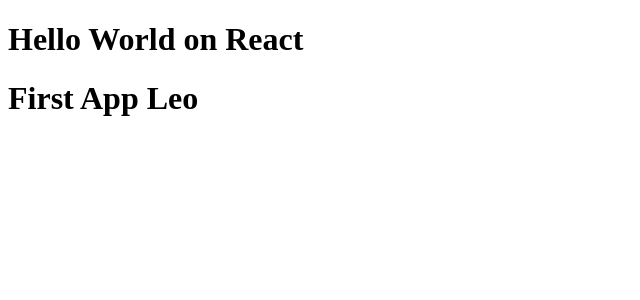
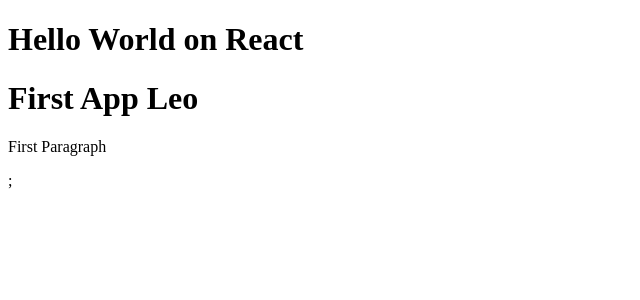
Before and after one commit to EsteMaeLeo/React-_0_ex_course_1, a React (Vite) app in the folder 03-counter-app-vite/: page / in a window 1280 px wide. Shown: the top 300 px of the page, without its empty margins (0-640 px from the left). Built offline with nearby package versions, Linux system fonts and the light colour scheme.

Commit message:
initial new changes

```diff
--- a/03-counter-app-vite/src/FirstApp.jsx
+++ b/03-counter-app-vite/src/FirstApp.jsx
@@ -1,3 +1,8 @@
 export const FirstApp = () => {
-  return <h1>First App Leo</h1>;
+  return (
+    <>
+      <h1>First App Leo</h1>
+      <p>First Paragraph</p>;
+    </>
+  );
 };
```
